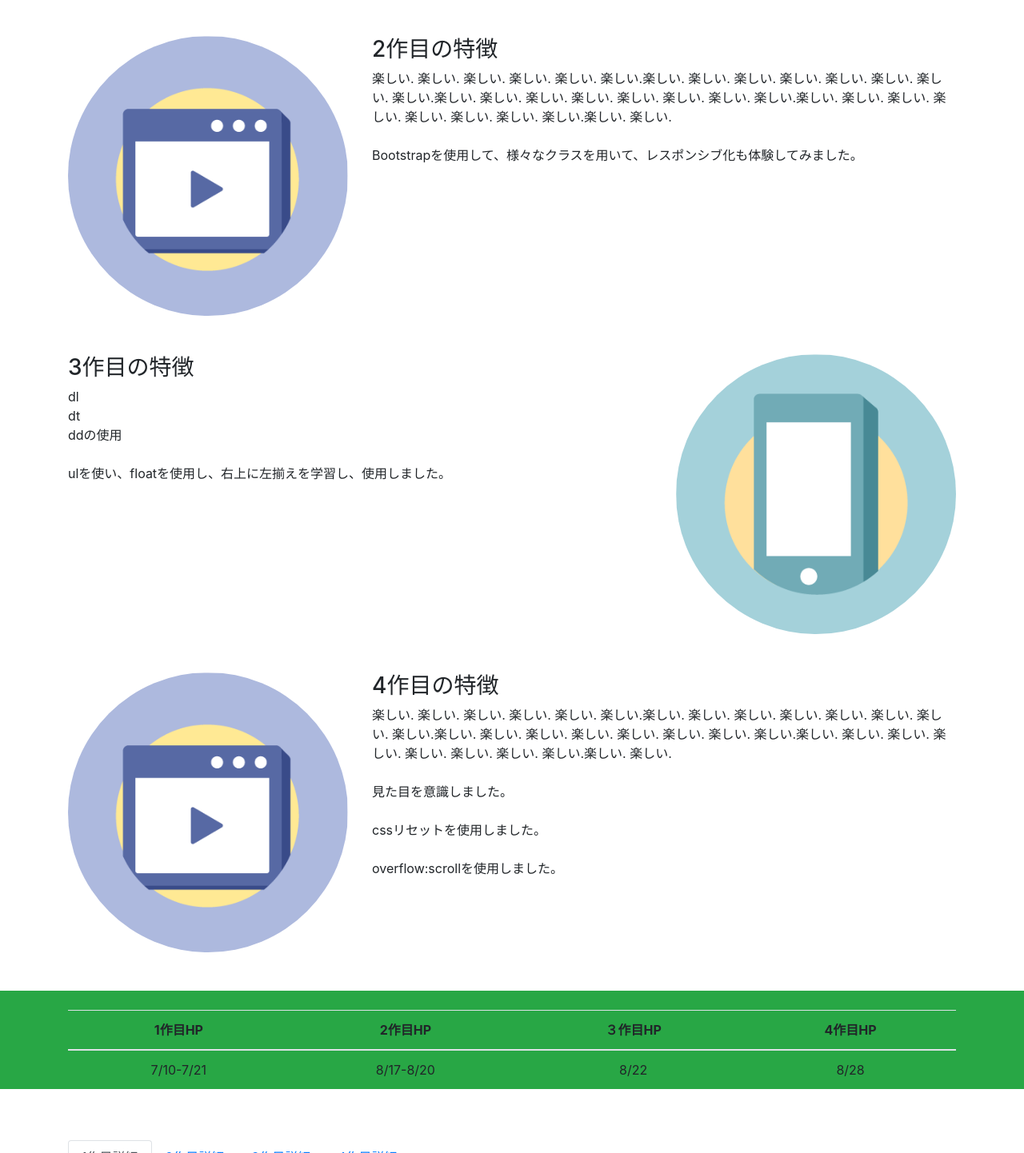
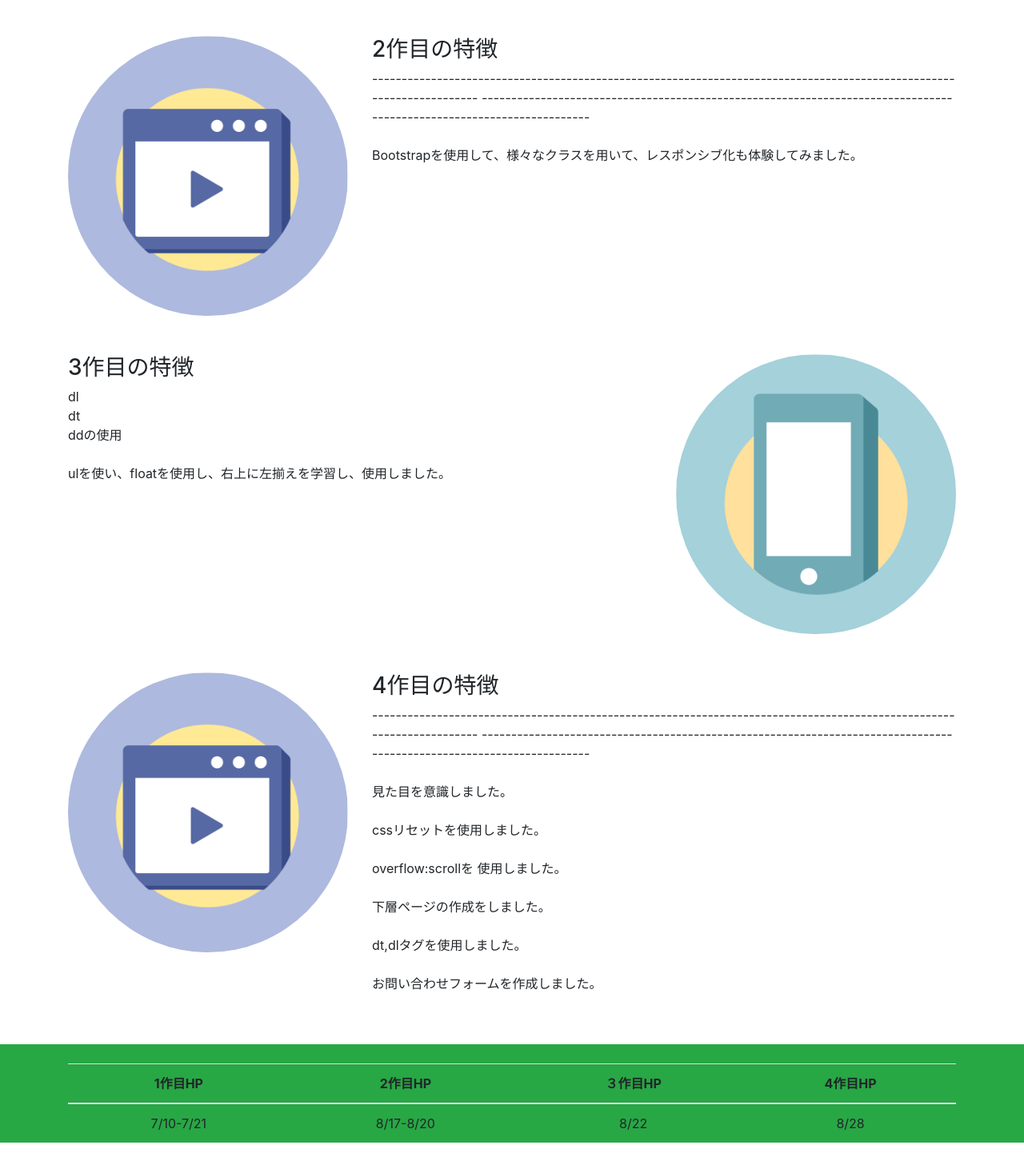
Before and after one commit to hphtml/hp2, a plain HTML site: page index.html in a window 1280 px wide. Shown: the part 845-2287 px from the top of the page at 80% size. Drawn offline with nearby package versions, Linux system fonts and the light colour scheme.

Commit message:
Update index.html

```diff
--- a/index.html
+++ b/index.html
@@ -51,7 +51,7 @@
           <button class="btn bg-info text-white btn-lg">3作目はこちら</button>
           </a>
 
-          <a href="https://hphtml.github.io/mosya-hp1/" target="_blank">
+          <a href="https://hphtml.github.io/sample/" target="_blank">
             <button class="btn bg-info text-white btn-lg">4作目はこちら</button>
             </a>
       </div>
@@ -82,8 +82,8 @@
           <div class="row">
             <div class="col-sm-8 order-sm-2">
                <h3>2作目の特徴</h3>
-               <p>楽しい. 楽しい. 楽しい. 楽しい. 楽しい. 楽しい.楽しい. 楽しい. 楽しい. 楽しい. 楽しい. 楽しい. 楽しい. 楽しい.楽しい. 楽しい.
-                  楽しい. 楽しい. 楽しい. 楽しい. 楽しい. 楽しい.楽しい. 楽しい. 楽しい. 楽しい. 楽しい. 楽しい. 楽しい. 楽しい.楽しい. 楽しい. <br><br>Bootstrapを使用して、様々なクラスを用いて、レスポンシブ化も体験してみました。</p>
+               <p>---------------------------------------------------------------------------------------------------------------------
+                 ---------------------------------------------------------------------------------------------------------------------<br><br>Bootstrapを使用して、様々なクラスを用いて、レスポンシブ化も体験してみました。</p>
             </div>
             <div class="col-sm-4 order-sm-1">
               <img src="movie.png" class="w-100 rounded-circle">
@@ -114,8 +114,11 @@
           <div class="row">
             <div class="col-sm-8 order-sm-2">
                <h3>4作目の特徴</h3>
-               <p>楽しい. 楽しい. 楽しい. 楽しい. 楽しい. 楽しい.楽しい. 楽しい. 楽しい. 楽しい. 楽しい. 楽しい. 楽しい. 楽しい.楽しい. 楽しい.
-                  楽しい. 楽しい. 楽しい. 楽しい. 楽しい. 楽しい.楽しい. 楽しい. 楽しい. 楽しい. 楽しい. 楽しい. 楽しい. 楽しい.楽しい. 楽しい. <br><br>見た目を意識しました。<br><br>cssリセットを使用しました。<br><br>overflow:scrollを使用しました。</p>
+               <p>
+                 ---------------------------------------------------------------------------------------------------------------------
+                 ---------------------------------------------------------------------------------------------------------------------<br><br>見た目を意識しました。<br><br>cssリセットを使用しました。<br><br>overflow:scrollを
+                 使用しました。<br><br>下層ページの作成をしました。<br><br>dt,dlタグを使用しました。<br><br>お問い合わせフォームを作成しました。
+
             </div>
             <div class="col-sm-4 order-sm-1">
               <img src="movie.png" class="w-100 rounded-circle">
```
